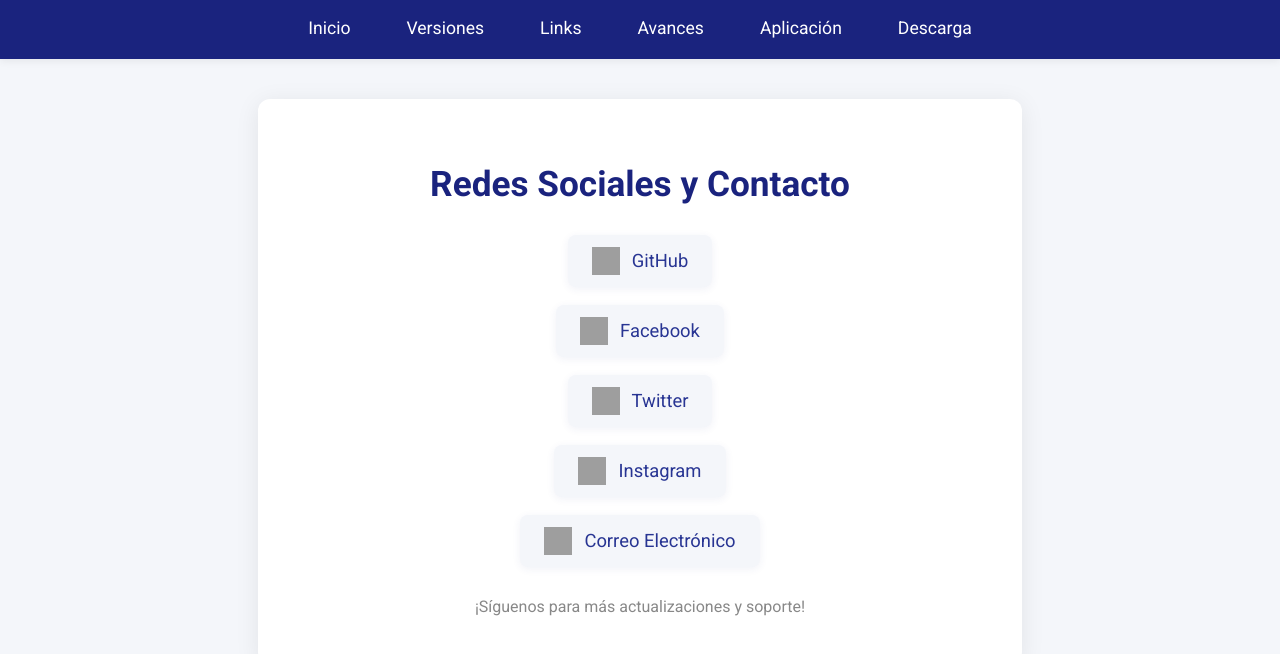
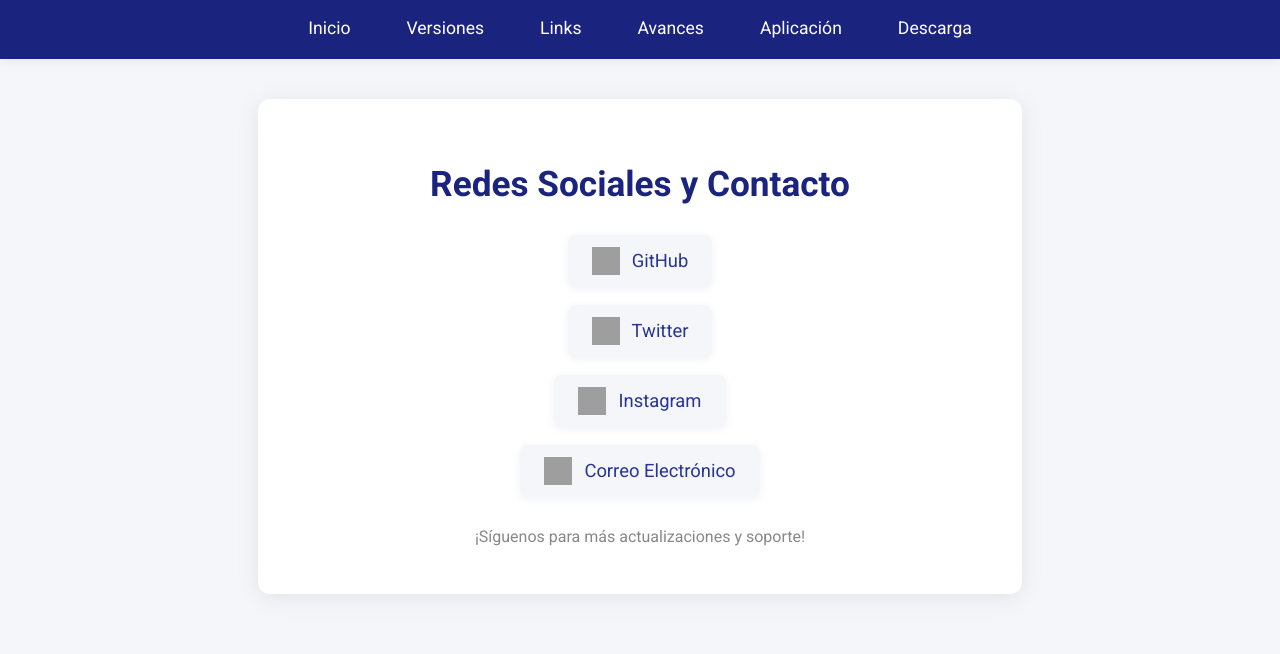
Before and after one commit to NathCursed/EzDownload, a plain HTML site: page links.html in a window 1280 px wide. Drawn offline with Linux system fonts and the light colour scheme; grey boxes are pictures that could not be loaded.

Commit message:
links.html

```diff
--- a/links.html
+++ b/links.html
@@ -101,19 +101,15 @@
   <div class="container">
     <h1>Redes Sociales y Contacto</h1>
     <div class="social-links">
-      <a class="social-link" href="https://github.com/" target="_blank" rel="noopener">
+      <a class="social-link" href="https://github.com/NathCursed" target="_blank" rel="noopener">
         <img src="https://cdn.jsdelivr.net/gh/devicons/devicon/icons/github/github-original.svg" alt="GitHub" />
         GitHub
-      </a>
-      <a class="social-link" href="https://facebook.com/" target="_blank" rel="noopener">
-        <img src="https://cdn.jsdelivr.net/gh/simple-icons/simple-icons/icons/facebook.svg" alt="Facebook" />
-        Facebook
       </a>
       <a class="social-link" href="https://twitter.com/" target="_blank" rel="noopener">
         <img src="https://cdn.jsdelivr.net/gh/simple-icons/simple-icons/icons/twitter.svg" alt="Twitter" />
         Twitter
       </a>
-      <a class="social-link" href="https://instagram.com/" target="_blank" rel="noopener">
+      <a class="social-link" href="https://www.instagram.com/ez_download?igsh=MWVhNmRmNThlZnV0OA==" target="_blank" rel="noopener">
         <img src="https://cdn.jsdelivr.net/gh/simple-icons/simple-icons/icons/instagram.svg" alt="Instagram" />
         Instagram
       </a>
@@ -125,4 +121,5 @@
     <p style="color:#888; margin-top:24px;">¡Síguenos para más actualizaciones y soporte!</p>
   </div>
 </body>
+
 </html>
```
